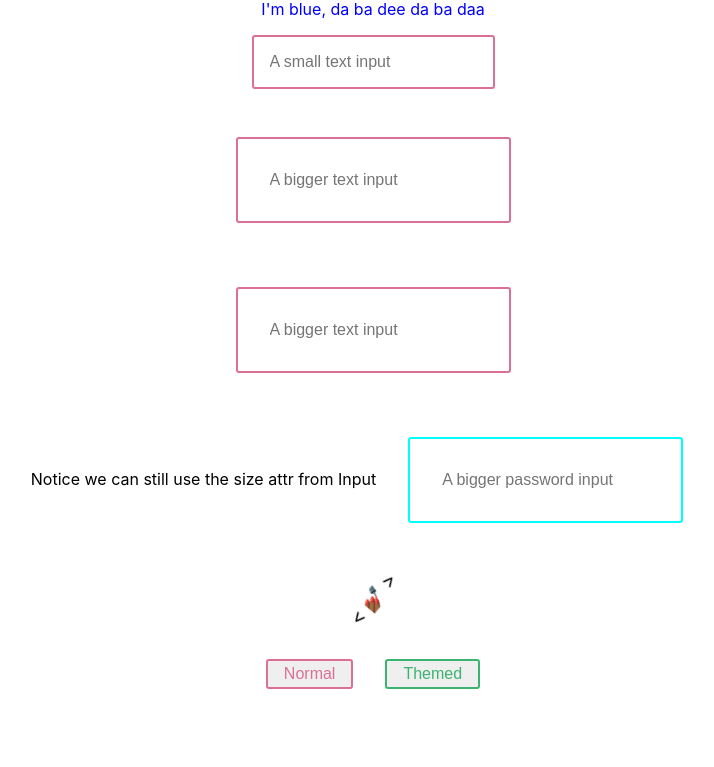
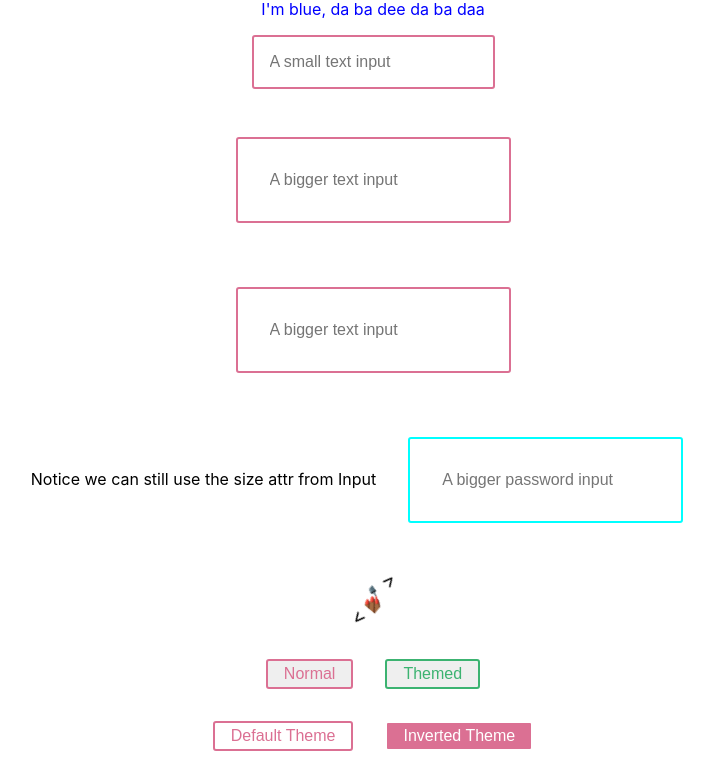
Before and after one commit to Annie-Huang/my-styled-components-tutorial, a React (Create React App) app: page / in a window 1280 px wide. Shown: the part 893-1660 px from the top of the page, without its empty margins (267-981 px from the left). Before the commit the page ends 1598 px from the top, so only its background shows below. Built offline with nearby package versions, Linux system fonts and the light colour scheme.

Commit message:
Theme within a Theme

```diff
--- a/src/App.js
+++ b/src/App.js
@@ -7,8 +7,11 @@ import {
   Button3,
   Button4,
   Button5,
+  Button6,
+  invertTheme6,
   ReversedButton,
-  theme,
+  theme5,
+  theme6,
   TomatoButton2,
   TomatoButton3,
 } from './components/Button';
@@ -117,8 +120,19 @@ function App() {
       <Container>
         <Button5>Normal</Button5>
 
-        <ThemeProvider theme={theme}>
+        <ThemeProvider theme={theme5}>
           <Button5>Themed</Button5>
+        </ThemeProvider>
+      </Container>
+      <Container>
+        <ThemeProvider theme={theme6}>
+          <div>
+            <Button6>Default Theme</Button6>
+
+            <ThemeProvider theme={invertTheme6}>
+              <Button6>Inverted Theme</Button6>
+            </ThemeProvider>
+          </div>
         </ThemeProvider>
       </Container>
     </div>
--- a/src/components/Button.js
+++ b/src/components/Button.js
@@ -101,6 +101,30 @@ Button5.defaultProps = {
 };
 
 // Define what props.theme will look like
-export const theme = {
+export const theme5 = {
   main: 'mediumseagreen',
 };
+
+// Define our button, but with the use of props.theme this time
+export const Button6 = styled.button`
+  color: ${(props) => props.theme.fg};
+  border: 2px solid ${(props) => props.theme.fg};
+  background: ${(props) => props.theme.bg};
+
+  font-size: 1em;
+  margin: 1em;
+  padding: 0.25em 1em;
+  border-radius: 3px;
+`;
+
+// Define our `fg` and `bg` on the theme
+export const theme6 = {
+  fg: 'palevioletred',
+  bg: 'white',
+};
+
+// This theme swaps `fg` and `bg`
+export const invertTheme6 = ({ fg, bg }) => ({
+  fg: bg,
+  bg: fg,
+});
```
